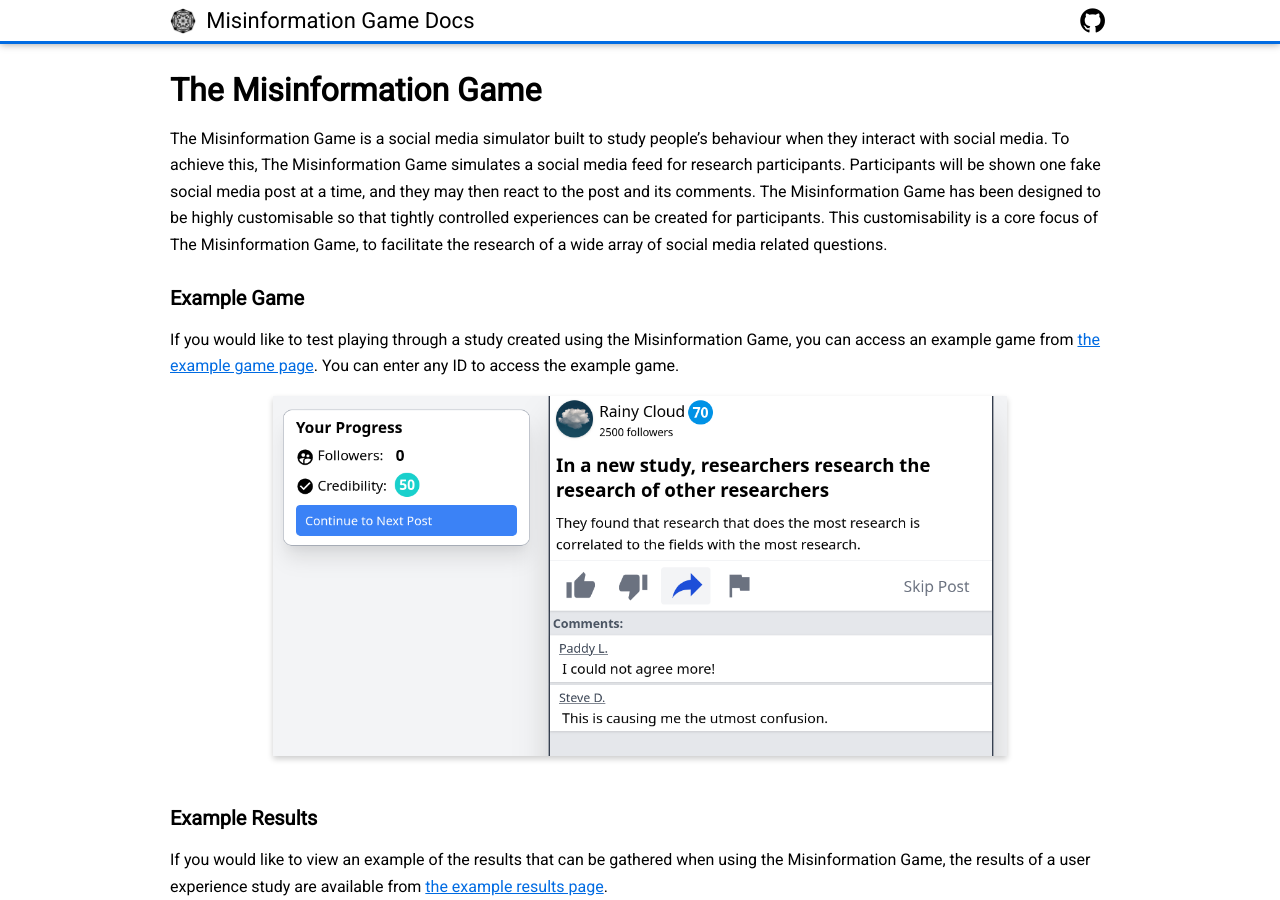
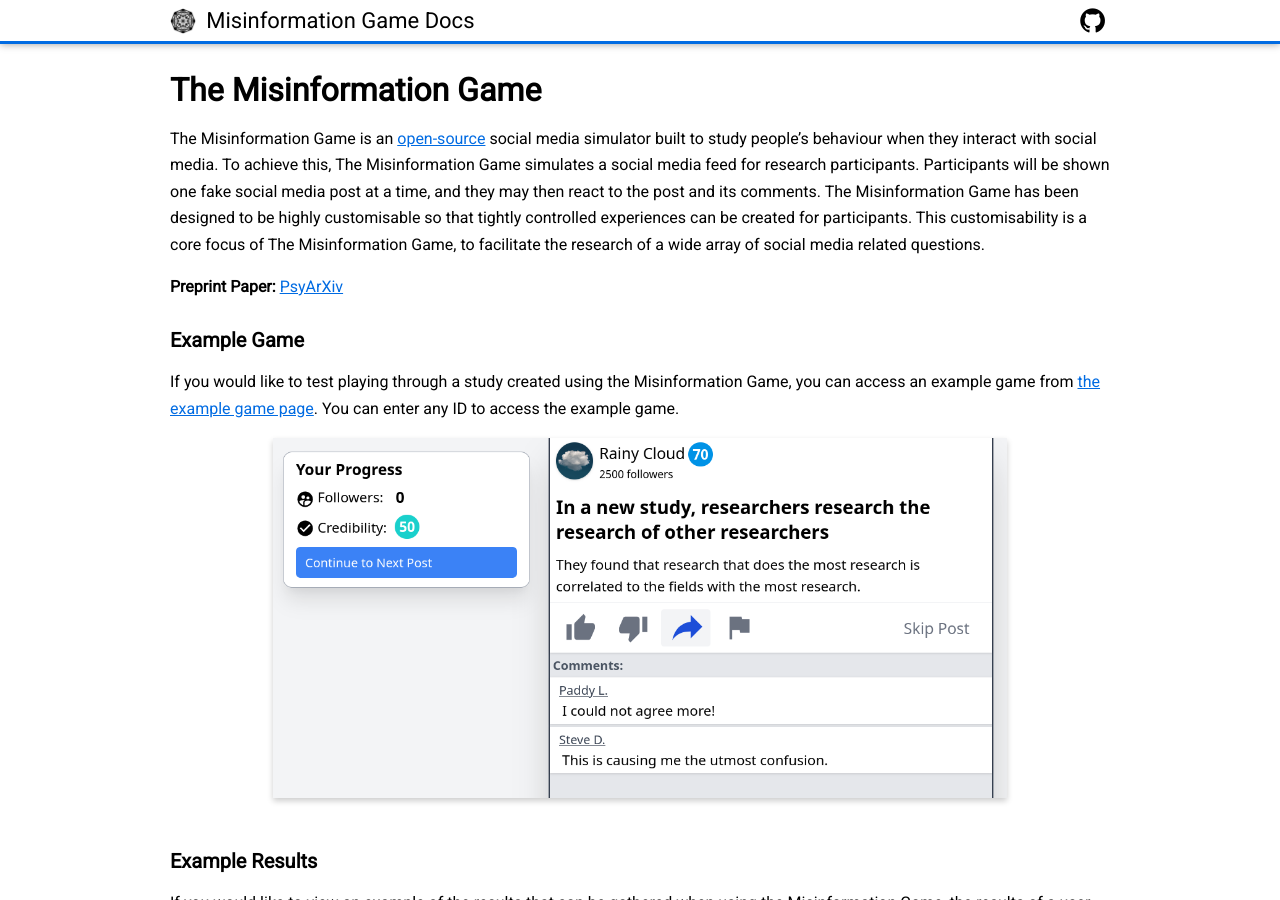
Before and after one commit to beekewardin/themisinformationgame.github.io, a Jekyll site: the page built from Home.md, in a window 1280 px wide and 900 px high. Built offline with Jekyll 4.4.1, drawn with Linux system fonts in a browser that asks for light colours; nearby versions of some CDN libraries; our own code applies the rules of GitHub Pages for plain Markdown files.

Commit message:
Add link to the pre-print in the documentation

```diff
--- a/Home.md
+++ b/Home.md
@@ -8,17 +8,19 @@ permalink: /
 <h1 id="intro">
     The Misinformation Game
 </h1>
+The Misinformation Game is an
+[open-source](https://github.com/TheMisinformationGame/MisinformationGame)
+social media simulator built to study people's behaviour when they
+interact with social media. To achieve this, The Misinformation Game
+simulates a social media feed for research participants. Participants
+will be shown one fake social media post at a time, and they may then
+react to the post and its comments. The Misinformation Game has been
+designed to be highly customisable so that tightly controlled experiences
+can be created for participants. This customisability is a core focus of
+The Misinformation Game, to facilitate the research of a wide array of
+social media related questions.
 
-The Misinformation Game is a social media simulator built to
-study people's behaviour when they interact with social media.
-To achieve this, The Misinformation Game simulates a social
-media feed for research participants. Participants will be shown
-one fake social media post at a time, and they may then react to
-the post and its comments. The Misinformation Game has been
-designed to be highly customisable so that tightly controlled
-experiences can be created for participants. This customisability
-is a core focus of The Misinformation Game, to facilitate the
-research of a wide array of social media related questions.
+**Preprint Paper:** [PsyArXiv](https://zpr.io/ZsV8ZBqxqsyz)
 
 
 ### Example Game
```
